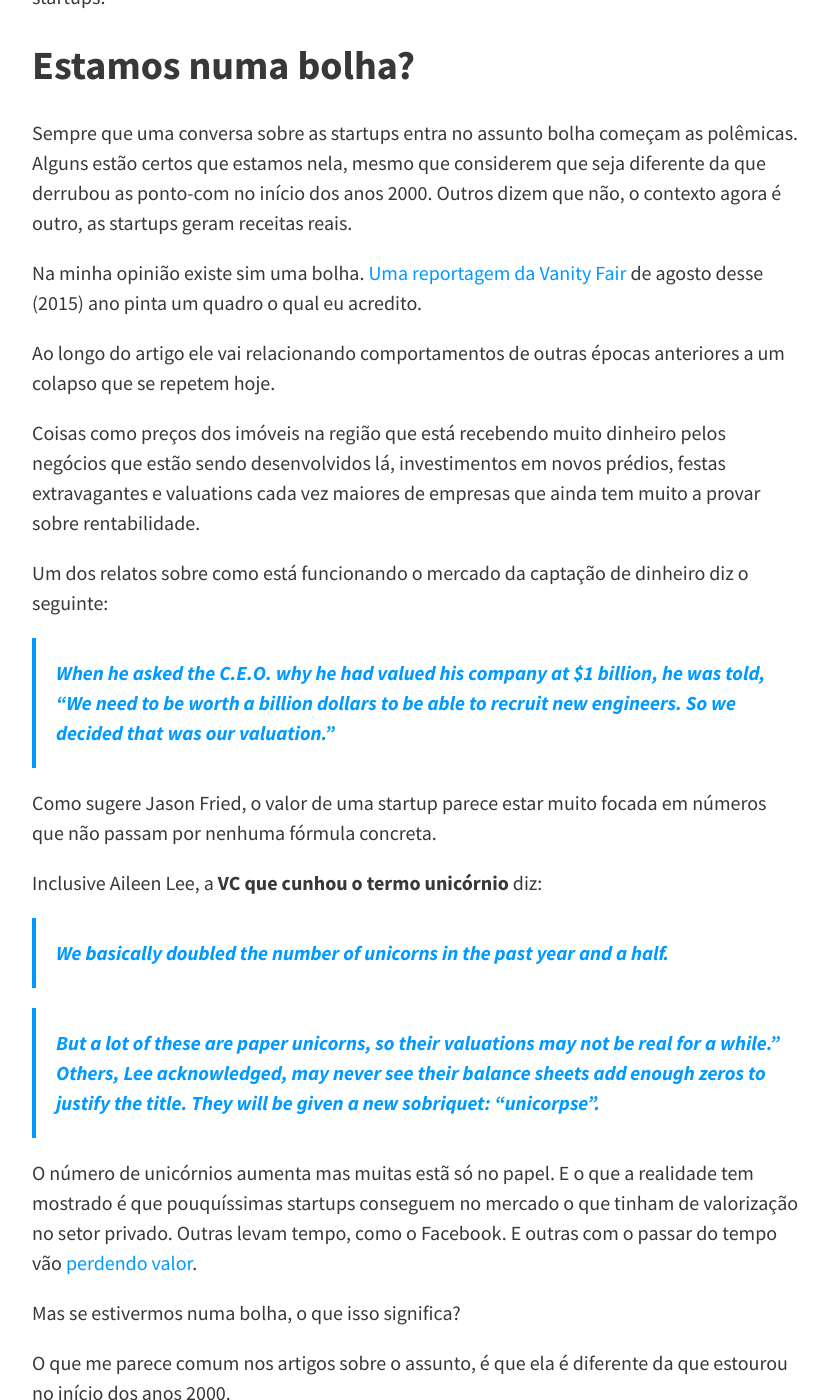
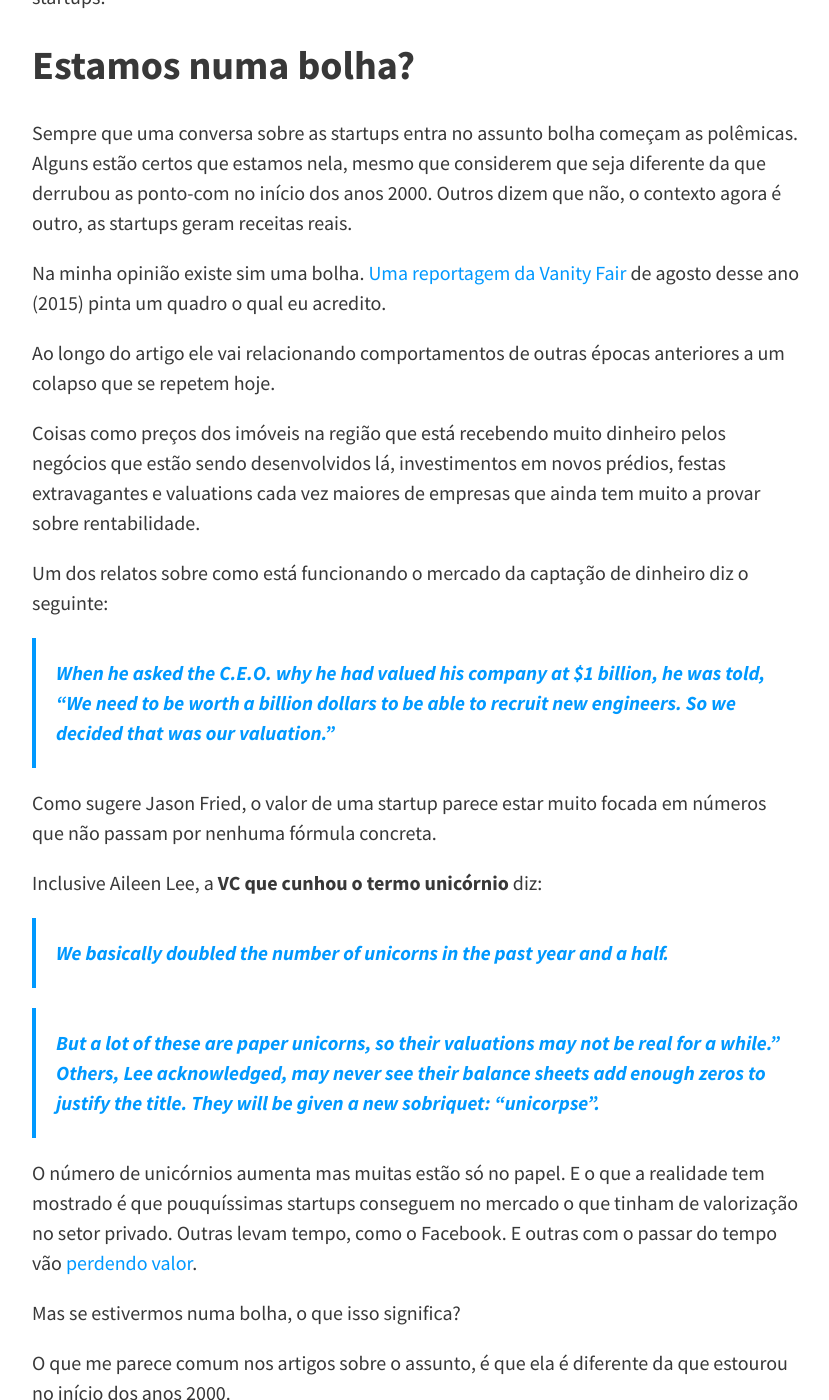
Before and after one commit to felipecbarbosa/felipecbarbosa.github.io, a Jekyll site: the page built from medium/2015-10-14-mercado-irracional-startups.md, in a window 1280 px wide and 1400 px high, scrolled down 7352 px. Shown: the whole window, without its empty margins (224-1053 px from the left). Built offline with Jekyll 4.4.1, drawn with Linux system fonts in a browser that asks for light colours; nearby versions of some CDN libraries; comment, search, counter and statistics services are not loaded; some of the changed text lies outside the part shown.

Commit message:
Fixed typo

```diff
--- a/medium/2015-10-14-mercado-irracional-startups.md
+++ b/medium/2015-10-14-mercado-irracional-startups.md
@@ -149,7 +149,7 @@ Isso pode ser verdade, mas a preocupação com mais uma bolha tem o foco no mund
 
 Sempre que uma conversa sobre as startups entra no assunto bolha começam as polêmicas. Alguns estão certos que estamos nela, mesmo que considerem que seja diferente da que derrubou as ponto-com no início dos anos 2000. Outros dizem que não, o contexto agora é outro, as startups geram receitas reais.
 
-Na minha opinião existe sim uma bolha. [Uma reportagem da Vanity Fair](http://www.vanityfair.com/news/2015/08/is-silicon-valley-in-another-bubble){:target="_blank"} de agosto desse (2015) ano pinta um quadro o qual eu acredito.
+Na minha opinião existe sim uma bolha. [Uma reportagem da Vanity Fair](http://www.vanityfair.com/news/2015/08/is-silicon-valley-in-another-bubble){:target="_blank"} de agosto desse ano (2015) pinta um quadro o qual eu acredito.
 
 Ao longo do artigo ele vai relacionando comportamentos de outras épocas anteriores a um colapso que se repetem hoje.
 
@@ -167,7 +167,7 @@ Inclusive Aileen Lee, a **VC que cunhou o termo unicórnio** diz:
 
 > But a lot of these are paper unicorns, so their valuations may not be real for a while.” Others, Lee acknowledged, may never see their balance sheets add enough zeros to justify the title. They will be given a new sobriquet: "unicorpse".
 
-O número de unicórnios aumenta mas muitas estã só no papel. E o que a realidade tem mostrado é que pouquíssimas startups conseguem no mercado o que tinham de valorização no setor privado. Outras levam tempo, como o Facebook. E outras com o passar do tempo vão [perdendo valor](https://www.bloomberg.com/news/articles/2015-09-17/alibaba-s-rise-and-fall-what-comes-after-the-historic-wipeout-){:target="_blank"}.
+O número de unicórnios aumenta mas muitas estão só no papel. E o que a realidade tem mostrado é que pouquíssimas startups conseguem no mercado o que tinham de valorização no setor privado. Outras levam tempo, como o Facebook. E outras com o passar do tempo vão [perdendo valor](https://www.bloomberg.com/news/articles/2015-09-17/alibaba-s-rise-and-fall-what-comes-after-the-historic-wipeout-){:target="_blank"}.
 
 Mas se estivermos numa bolha, o que isso significa?
 
```
Also changed, not shown: other parts of medium/2015-10-14-mercado-irracional-startups.md (+1 -1 lines).
